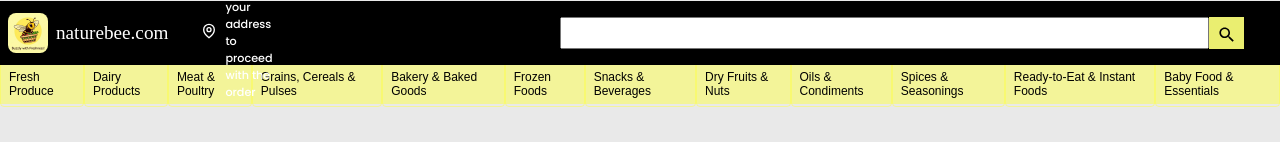
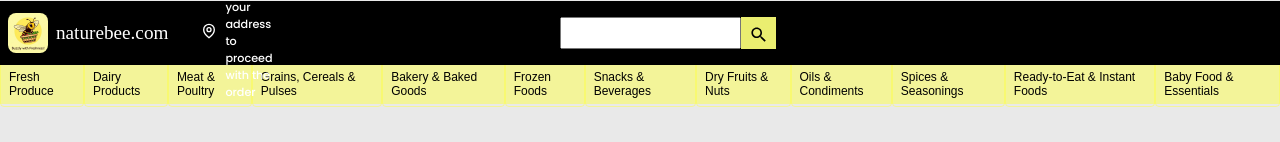
Before and after one commit to NIRANJAN-PATIL-1811/Naturebee, a React (Vite) app in the folder front-end/: page / in a window 1280 px wide. Shown: the top 142 px of the page. Built offline with nearby package versions, Linux system fonts and the light colour scheme; a web font is replaced by a local one.

Commit message:
New Changes Added

```diff
--- a/front-end/src/components/css/Navbar.css
+++ b/front-end/src/components/css/Navbar.css
@@ -88,7 +88,7 @@ body, html {
 }
 
 .search-bar-input {
-  min-width: 300%;
+  width: 300%;
   height: 4vh;
 
   /* border-radius: 5px 0px 0px 5px; */
```
